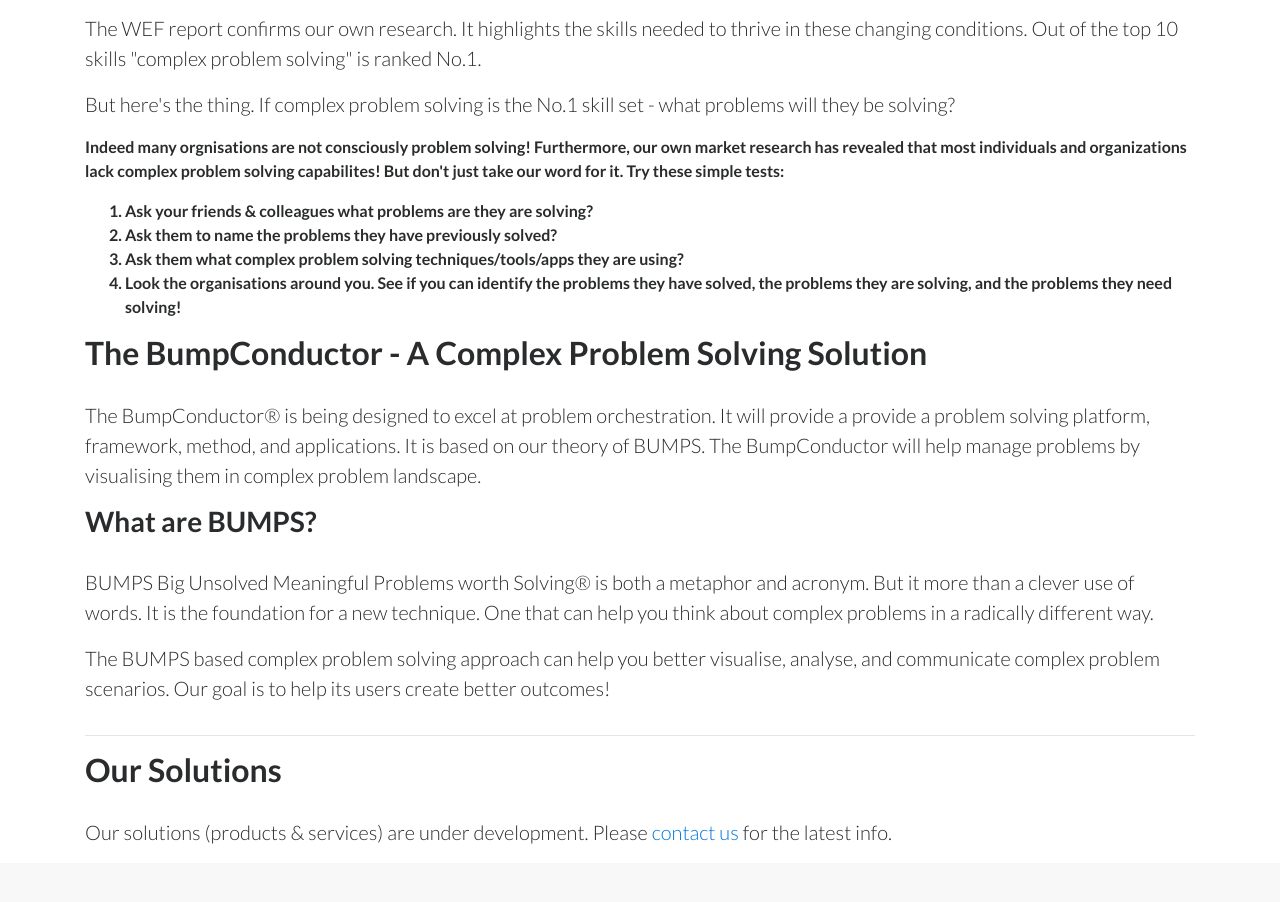
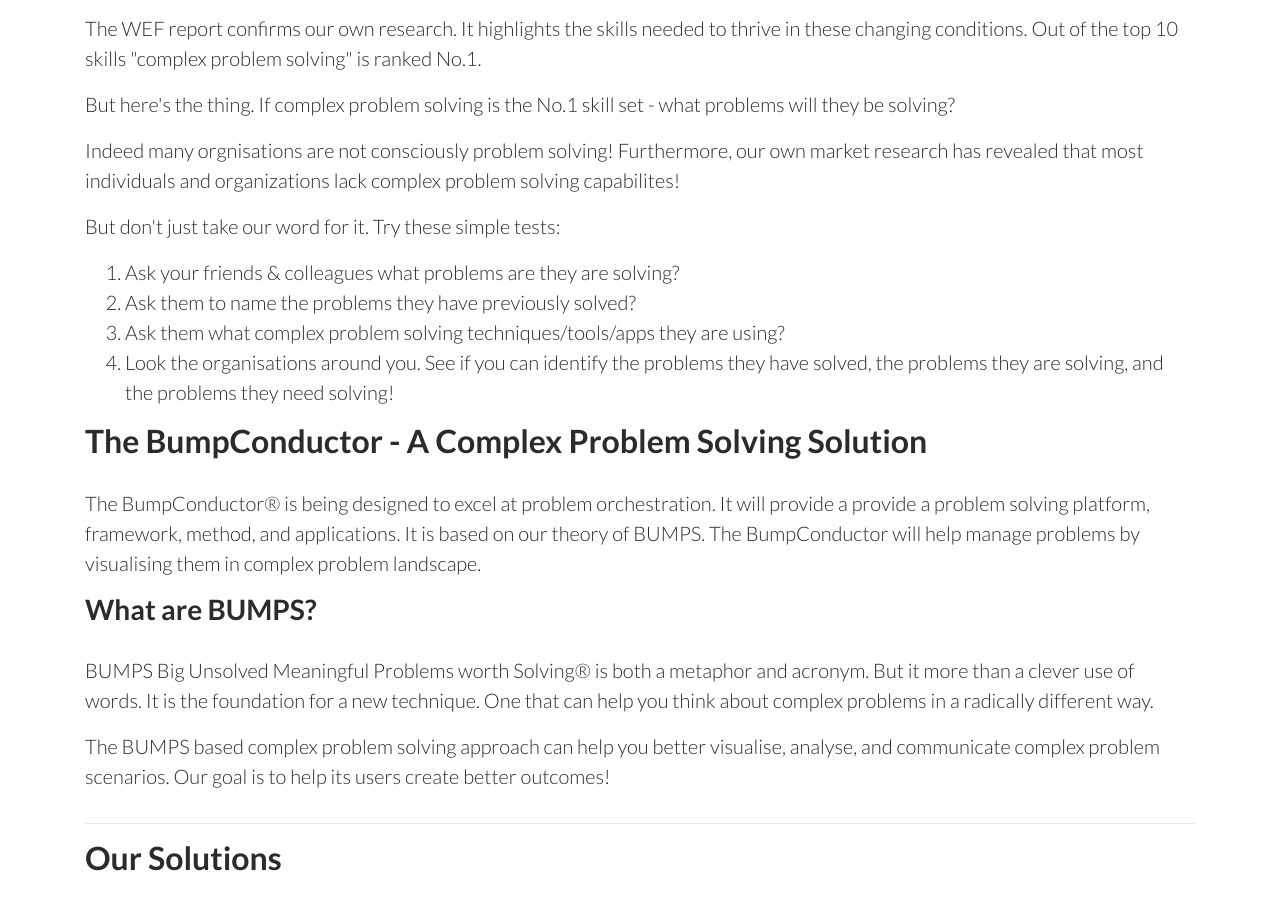
Before and after one commit to BumpConductor/BUMPconductor.github.io, a website: page index.html in a window 1280 px wide. Shown: the part 784-1686 px from the top of the page. Drawn offline with Linux system fonts and the light colour scheme.

Commit message:
Update index.html

```diff
--- a/index.html
+++ b/index.html
@@ -81,8 +81,9 @@
                 </p></blockquote>
                 <p class="lead">The WEF report confirms our own research. It highlights the skills needed to thrive in these changing conditions. Out of the top 10 skills "complex problem solving" is ranked No.1.</p>
                 <p class="lead">But here's the thing. If complex problem solving is the No.1 skill set - what problems will they be solving? </p>
-                <p>Indeed many orgnisations are not consciously problem solving! Furthermore, our own market research has revealed that most individuals and organizations lack complex problem solving capabilites! But don't just take our word for it. Try these simple tests:</p>
-                   <ol>
+                <p class="lead">Indeed many orgnisations are not consciously problem solving! Furthermore, our own market research has revealed that most individuals and organizations lack complex problem solving capabilites!<p>
+                <p class="lead">But don't just take our word for it. Try these simple tests:</p>
+                   <ol class="lead">
                        <li> Ask your friends & colleagues what problems are they are solving?</li>
                        <li> Ask them to name the problems they have previously solved?</li>
                       <li> Ask them what complex problem solving techniques/tools/apps they are using?</li>
```
